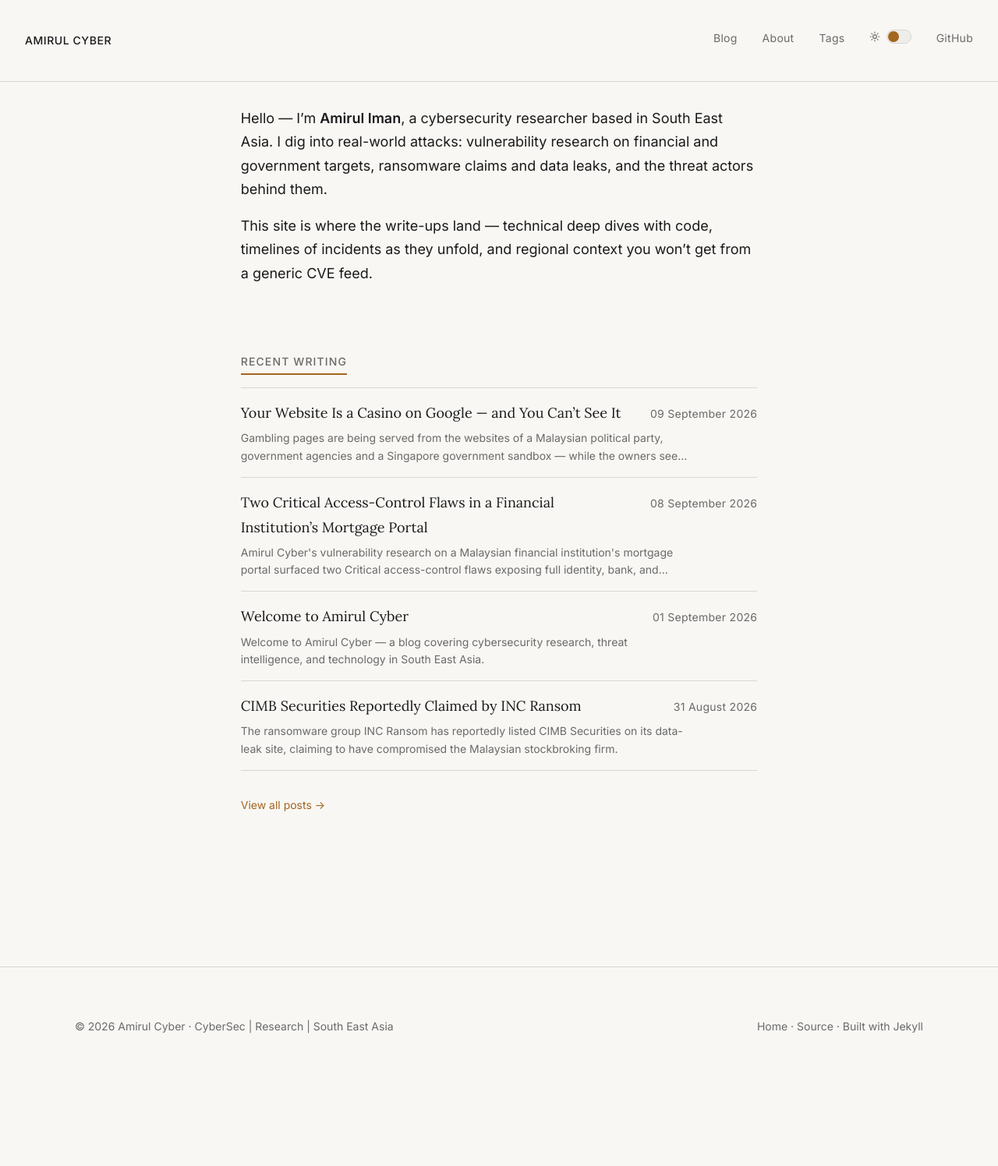
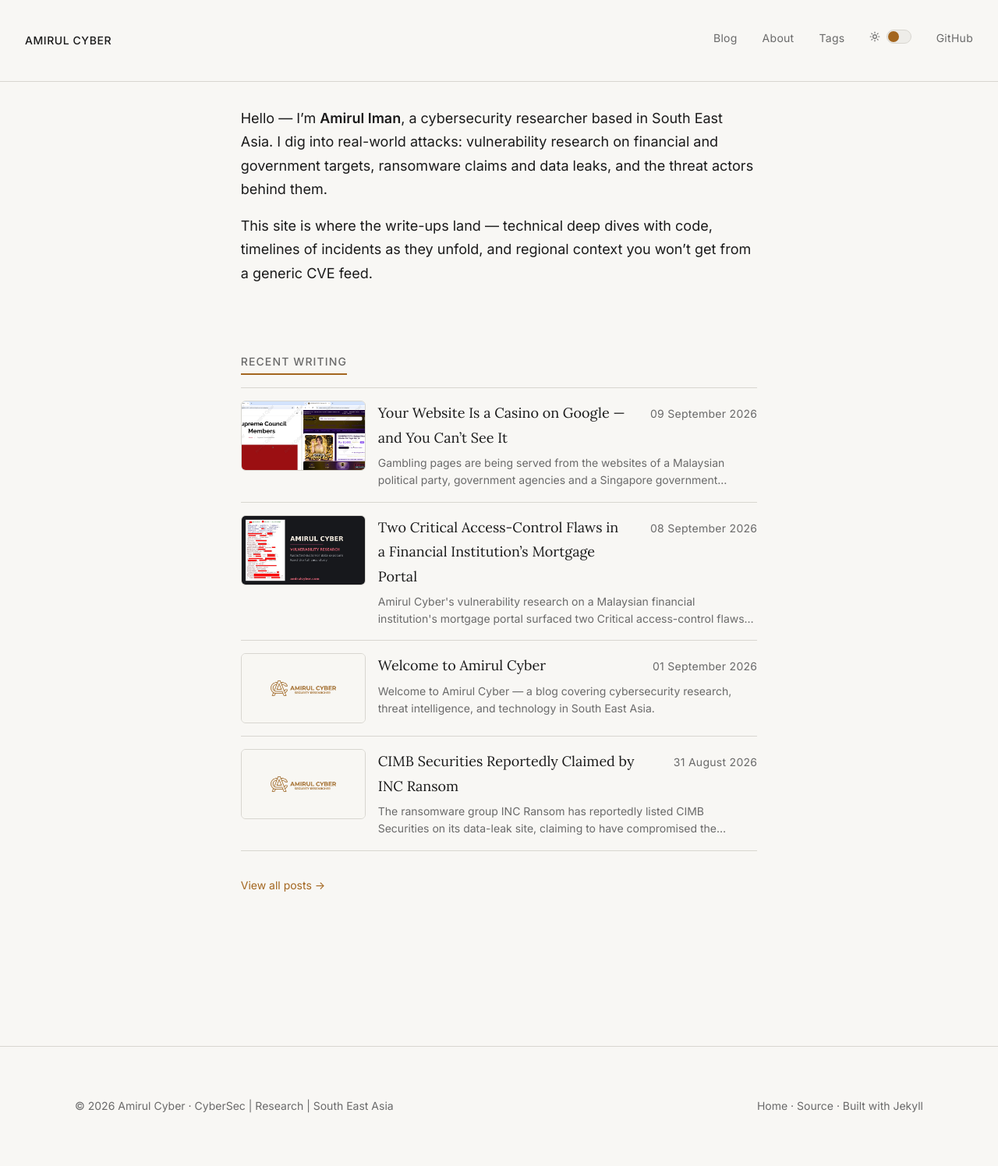
Before and after one commit to amirulcyber/amirulcyber.github.io, a Jekyll site: the page built from index.md, in a window 1280 px wide. Shown: the whole page at 78% size. Built offline with Jekyll 4.4.1, drawn with Linux system fonts in a browser that asks for light colours; before the commit the page ends 1393 px from its top, so only the background shows below that.

Commit message:
Show a thumbnail on writing cards for posts that have one
Cards with an image become a two-column grid: thumbnail, then title, date and
lede. Posts without an image keep the plain row, so the list stays consistent
either way rather than reserving an empty slot.

The thumbnail is the post's `thumbnail:` if set, otherwise its `image:` — the
link-preview card. A card is 1200x630 with the site name on it and the figure is
1616x685, so both are cropped into a 16:9 box and read as colour at this size; a
post wanting a legible thumbnail can set `thumbnail:` to a purpose-made crop.

The img carries width/height and loading="lazy", so the row does not reflow while
the image loads and off-screen thumbnails are not fetched. alt is empty: the
title beside it already names the post, so the image is decoration.

```diff
--- a/_includes/essay-card.html
+++ b/_includes/essay-card.html
@@ -1,9 +1,11 @@
 {%- comment -%}
-  One row of the writing list: title and date, then the post's own lede.
+  One row of the writing list: thumbnail, title and date, then the post's lede.
 
-  The `description` front matter is used rather than Jekyll's generated excerpt,
-  because every post here already carries one written to stand alone — the
-  generated excerpt can otherwise open on a heading, an image or a table.
+  The thumbnail is the post's `thumbnail:` if it sets one, otherwise its `image:`
+  — which is normally the link-preview card. That card is 1200x630 and has the
+  site name on it, so at 160px wide it reads as colour rather than detail. A post
+  that wants a legible thumbnail should set `thumbnail:` to a purpose-made crop;
+  posts with neither simply render without one.
 
   The lede is truncated in Liquid *and* line-clamped in CSS: the markup stays
   small, and a browser without -webkit-line-clamp still shows a sane amount
@@ -11,13 +13,21 @@
 
   Usage: {% include essay-card.html post=post %}
 {%- endcomment -%}
-<a class="essay-card" href="{{ include.post.url | relative_url }}">
-  <span class="essay-card__inner">
-    <span class="essay-card__title">{{ include.post.title | smartify }}</span>
-    <time datetime="{{ include.post.date | date_to_xmlschema }}">{{ include.post.date | date: '%d %B %Y' }}</time>
+{%- assign lede = include.post.description | default: include.post.excerpt -%}
+{%- assign thumb = include.post.thumbnail | default: include.post.image -%}
+<a class="essay-card{% if thumb %} essay-card--thumb{% endif %}" href="{{ include.post.url | relative_url }}">
+  {%- if thumb %}
+  <span class="essay-card__thumb">
+    <img src="{{ thumb | relative_url }}" alt="" loading="lazy" decoding="async" width="160" height="90">
   </span>
-  {%- assign lede = include.post.description | default: include.post.excerpt -%}
-  {%- if lede -%}
-  <span class="essay-card__excerpt">{{ lede | strip_html | normalize_whitespace | truncatewords: 30 }}</span>
-  {%- endif -%}
+  {%- endif %}
+  <span class="essay-card__body">
+    <span class="essay-card__inner">
+      <span class="essay-card__title">{{ include.post.title | smartify }}</span>
+      <time datetime="{{ include.post.date | date_to_xmlschema }}">{{ include.post.date | date: '%d %B %Y' }}</time>
+    </span>
+    {%- if lede %}
+    <span class="essay-card__excerpt">{{ lede | strip_html | normalize_whitespace | truncatewords: 30 }}</span>
+    {%- endif %}
+  </span>
 </a>
--- a/assets/css/style.css
+++ b/assets/css/style.css
@@ -174,6 +174,24 @@
   color: var(--text-muted);
 }
 
+/* Cards with a thumbnail put it beside the text. minmax(0, 1fr) stops a long
+   unbroken word in a title from pushing the grid wider than the column. */
+.essay-card--thumb { display: grid; grid-template-columns: 160px minmax(0, 1fr); gap: var(--space-sm); align-items: start; }
+.essay-card__body { display: block; min-width: 0; }
+/* The preview card is 1200x630 and the figure is 1616x685, so a 16:9 box crops
+   a little off the sides rather than letterboxing. Sized in the markup too, so
+   the row does not jump while the image loads. */
+.essay-card__thumb img {
+  display: block;
+  width: 100%;
+  height: auto;
+  aspect-ratio: 16 / 9;
+  object-fit: cover;
+  border: 1px solid var(--border);
+  border-radius: 6px;
+  background: var(--bg-secondary);
+}
+
 /* ---------- page header ---------- */
 .page-header { margin-bottom: var(--space-lg); }
 .page-header__label { font-family: var(--font-sans); font-size: var(--text-sm); font-weight: 500; color: var(--accent); text-transform: uppercase; letter-spacing: .08em; margin-bottom: var(--space-xs); }
@@ -292,6 +310,8 @@
   }
   .site-nav { padding: 1.25rem var(--padding-x); }
   .essay-card__inner { flex-direction: column; align-items: flex-start; gap: .2rem; }
+  /* Narrower thumbnail column, so the title still has room for a few words per line. */
+  .essay-card--thumb { grid-template-columns: 112px minmax(0, 1fr); gap: .75rem; }
   .site-footer__inner { flex-direction: column; gap: var(--space-xs); align-items: flex-start; }
   .prose pre code { font-size: .8rem; padding: 1rem 1rem 1rem 1rem; }
   .page-header__dates { flex-direction: column; gap: 0; }
```
